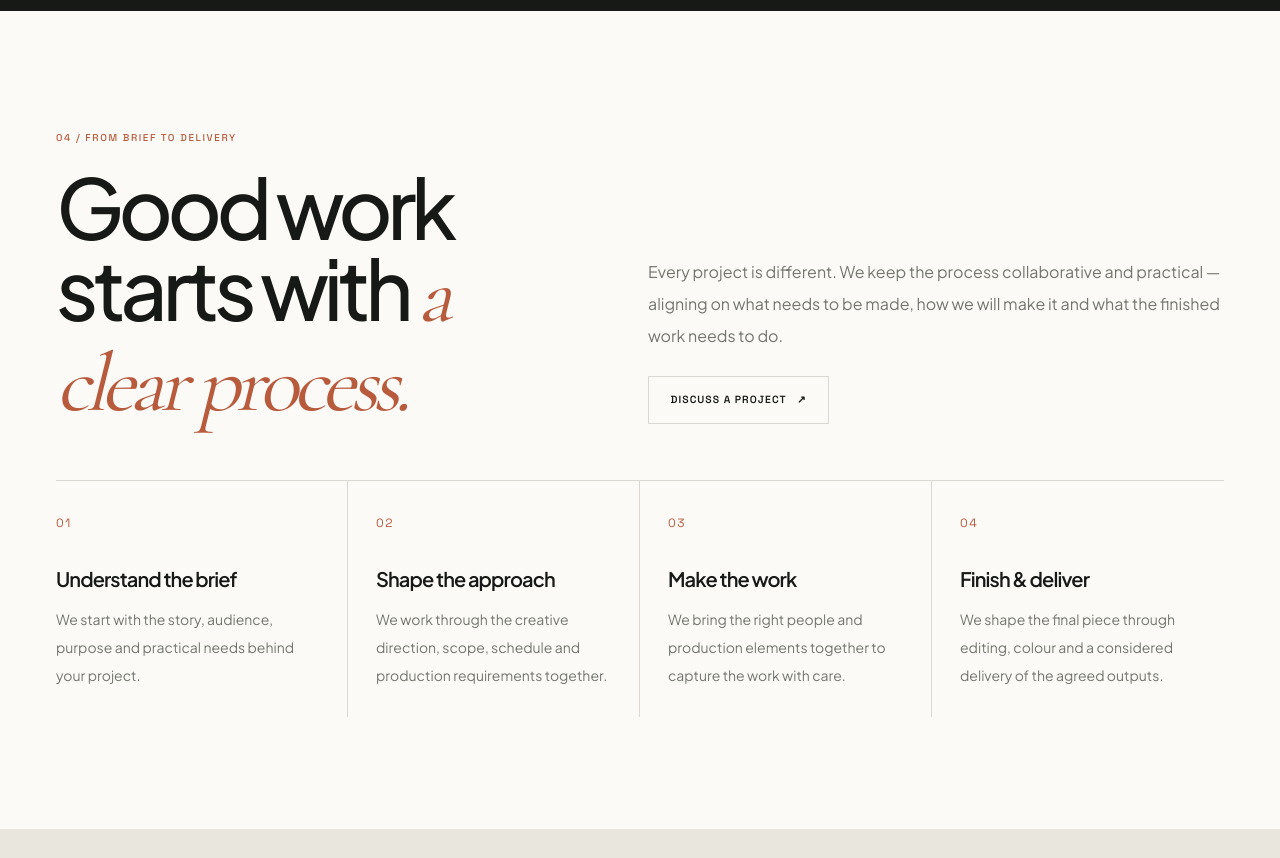
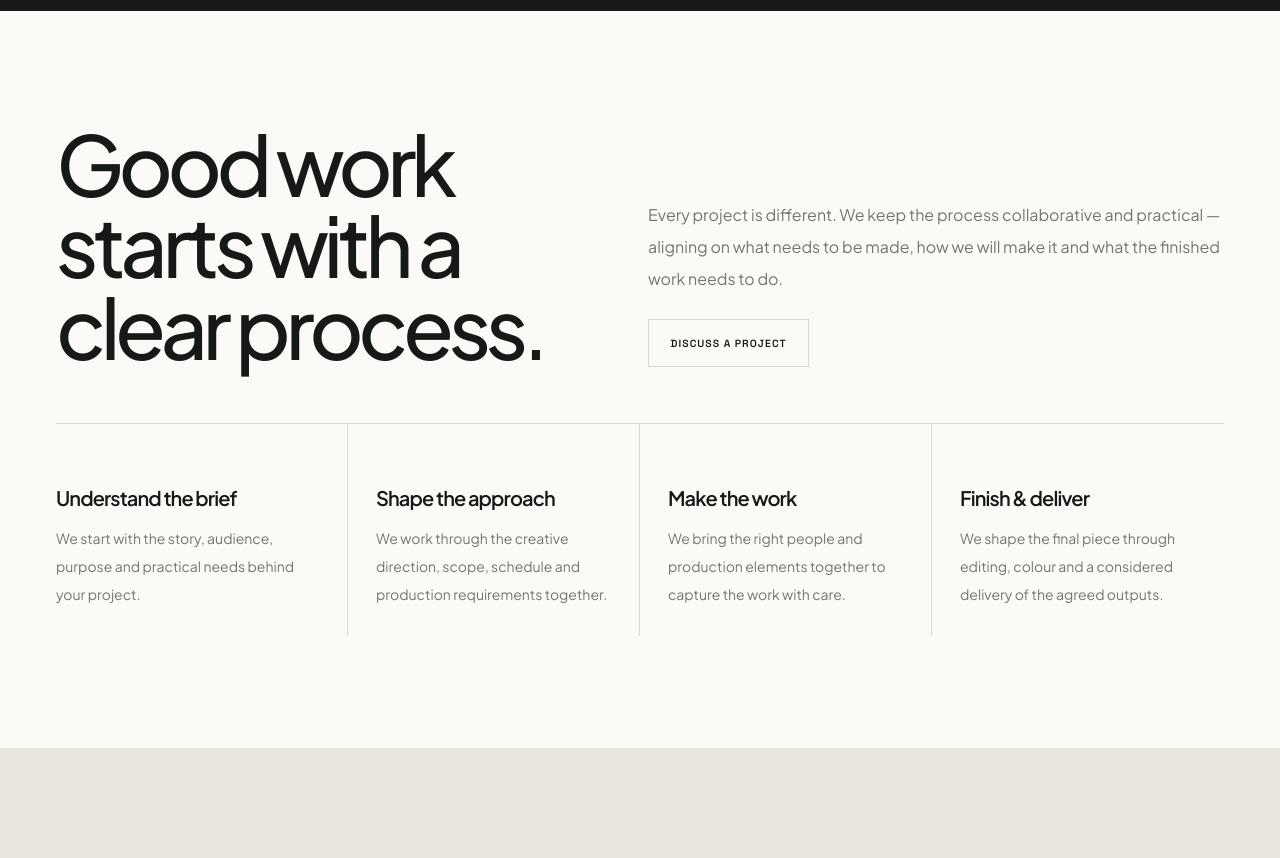
Before and after one commit to OkechaWilly/tatenopictures-web, a Next.js app: page / in a window 1280 px wide. Shown: the part 4700-5558 px from the top of the page. Built offline with nearby package versions, Linux system fonts and the light colour scheme; no server answers.

Commit message:
Refine editorial typography and simplify interface details

```diff
--- a/src/components/sections/StudioApproach.tsx
+++ b/src/components/sections/StudioApproach.tsx
@@ -32,14 +32,14 @@ export default function StudioApproach() {
       <div className="mx-auto max-w-[1500px]">
         <div className="grid gap-8 border-b border-[var(--line)] pb-10 md:grid-cols-[.9fr_1.1fr] md:items-end md:pb-14">
           <div>
-            <span className="eyebrow mb-5">04 / From brief to delivery</span>
-            <h2 className="display-lg max-w-2xl">Good work starts with <span className="font-serif font-normal italic text-[var(--accent)]">a clear process.</span></h2>
+
+            <h2 className="display-lg max-w-2xl">Good work starts with a clear process.</h2>
           </div>
           <div className="max-w-xl md:justify-self-end">
             <p className="text-sm leading-8 text-[var(--muted)] md:text-base">
               Every project is different. We keep the process collaborative and practical — aligning on what needs to be made, how we will make it and what the finished work needs to do.
             </p>
-            <Link href="/#contact" className="btn-outline mt-6">Discuss a project <span aria-hidden="true">↗</span></Link>
+            <Link href="/#contact" className="btn-outline mt-6">Discuss a project</Link>
           </div>
         </div>
 
@@ -53,7 +53,7 @@ export default function StudioApproach() {
               transition={{ duration: 0.45, delay: index * 0.06 }}
               className="border-b border-[var(--line)] py-7 sm:pr-7 lg:border-b-0 lg:border-r lg:px-7 lg:first:pl-0 lg:last:border-r-0 lg:last:pr-0"
             >
-              <span className="font-mono text-xs tracking-[.12em] text-[var(--accent)]">{stage.number}</span>
+
               <h3 className="mt-8 text-xl font-semibold tracking-[-.045em] text-[var(--ink)]">{stage.title}</h3>
               <p className="mt-3 max-w-sm text-sm leading-7 text-[var(--muted)]">{stage.description}</p>
             </motion.article>
```
